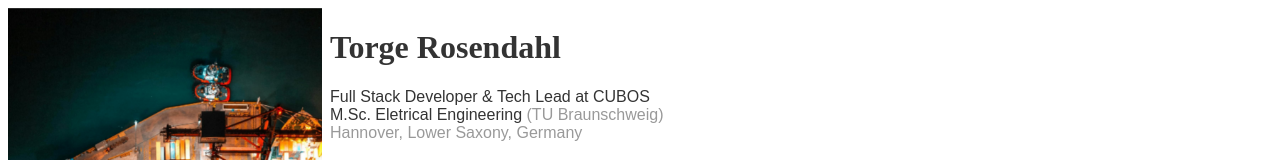
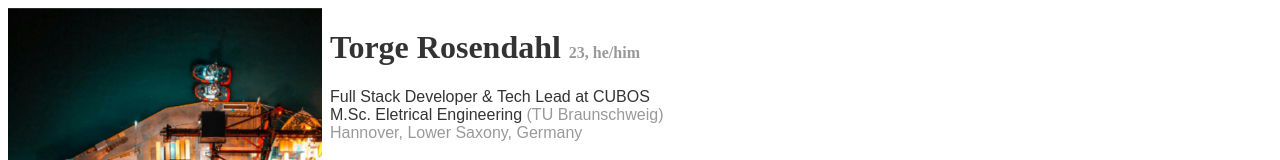
Before and after one commit to rdahl-de/torge, a Nuxt app: page / in a window 1280 px wide. Shown: the top 160 px of the page. Built offline with nearby package versions, Linux system fonts and the light colour scheme.

Commit message:
add age and pronouns

```diff
--- a/pages/index.vue
+++ b/pages/index.vue
@@ -1,5 +1,5 @@
 <template>
-  <h1>Torge Rosendahl</h1>
+  <h1>Torge Rosendahl <span class="pale" style="font-size: 1rem;">{{ age }}, he/him</span></h1>
   Full Stack Developer & Tech Lead at CUBOS
   <br />
   M.Sc. Eletrical Engineering <At>TU Braunschweig</At>
@@ -78,3 +78,9 @@
     </CvEntry>
   </Section>
 </template>
+
+<script setup lang="ts">
+const age = computed(() =>
+  new Date(Date.now() - Date.parse('2001-04-08T00:00:00+01:00')).getUTCFullYear() - 1970
+)
+</script>
```
